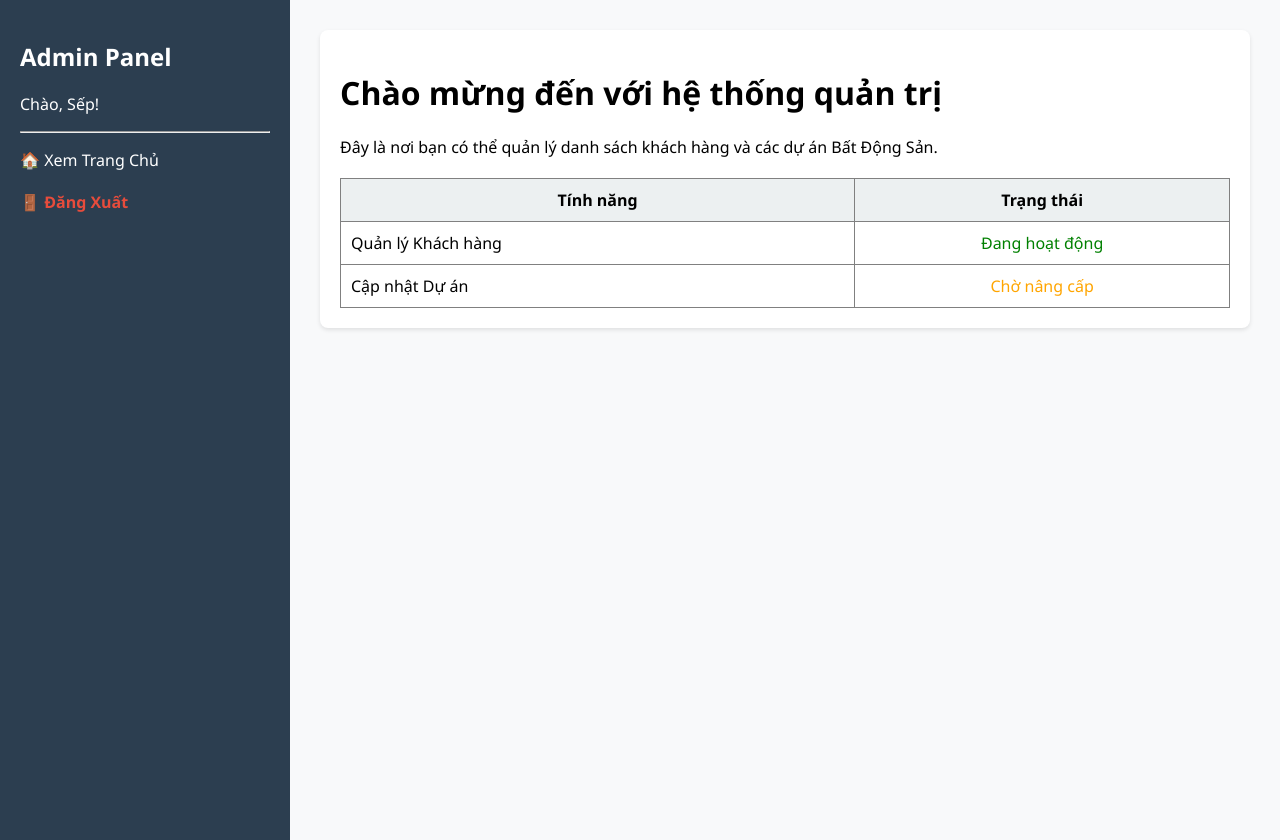
After one commit to NguyenThai-KPI/duanbatdongsan_flask, a Flask app: a page that uses duanbatdongsan/templates/quan_tri.html in a window 1280 px wide. The commit adds this page. Run offline with Flask 3, Linux system fonts and the light colour scheme; the visitor is signed in with stand-in values (Sample User, id 1).

Commit message:
dự án bất động sản

```diff
--- a/duanbatdongsan/app.py
+++ b/duanbatdongsan/app.py
@@ -1,27 +1,29 @@
-from flask import Flask, render_template, request, redirect
+from flask import Flask, render_template, request, redirect, session, url_for
 import csv
 
 from thong_tin_chi_tiet import thong_tin_chi_tiet
 from xu_ly_khach_hang import luu_du_lieu_dang_ky
+
+from admin import admin_bp
+
 app = Flask(__name__)
+app.secret_key = 'batdongsan_bi_mat'
+
+app.register_blueprint(admin_bp)
+
 @app.route('/')
 def trang_chu():
     danh_sach_du_an = []
-    # Đọc file CSV
     with open('du_an.csv', mode='r', encoding='utf-8') as file:
         doc_file = csv.DictReader(file)
         for dong in doc_file:
             danh_sach_du_an.append(dong)
 
-    # Hiển thị danh sách 3 dự án
     return render_template('trang_chu.html', cac_du_an=danh_sach_du_an)
-
 
 @app.route('/du-an/<ma_du_an>')
 def chi_tiet_du_an(ma_du_an):
-    # Tìm dữ liệu tương ứng với mã dự án
     du_an = thong_tin_chi_tiet.get(ma_du_an)
-
     if du_an:
         return render_template('chi_tiet.html', du_an=du_an)
     return "<h1>Dự án không tồn tại!</h1>", 404
@@ -35,6 +37,11 @@ def dang_ky():
 
     luu_du_lieu_dang_ky(ho_ten, sdt, email, du_an)
     return render_template('cam_on.html', ten_khach=ho_ten, ten_du_an=du_an)
+@app.route('/trang_quan_tri)')
+def trang_quan_tri():
+    if 'admin_da_dang_nhap' not in session:
+        return redirect(url_for('admin.dang_nhap'))
+    return render_template('quan_tri.html', admin_name="Sếp")
 
 if __name__ == '__main__':
     app.run(debug=True)
--- /dev/null
+++ b/duanbatdongsan/templates/quan_tri.html
@@ -0,0 +1,49 @@
+<!DOCTYPE html>
+<html lang="vi">
+<head>
+    <meta charset="UTF-8">
+    <title>Bảng Điều Khiển Quản Trị - BĐS</title>
+    <style>
+        body { font-family: 'Segoe UI', Tahoma, Geneva, Verdana, sans-serif; margin: 0; display: flex; }
+        .sidebar { width: 250px; height: 100vh; background: #2c3e50; color: white; padding: 20px; }
+        .content { flex: 1; padding: 30px; background: #f8f9fa; }
+        .card { background: white; padding: 20px; border-radius: 8px; box-shadow: 0 2px 4px rgba(0,0,0,0.1); }
+        .logout-btn { color: #e74c3c; text-decoration: none; font-weight: bold; }
+    </style>
+</head>
+<body>
+
+    <div class="sidebar">
+        <h2>Admin Panel</h2>
+        <p>Chào, {{ admin_name }}!</p>
+        <hr>
+        <ul style="list-style: none; padding: 0;">
+            <li><a href="/" style="color: white; text-decoration: none;">🏠 Xem Trang Chủ</a></li>
+            <li style="margin-top: 20px;"><a href="/dang-xuat" class="logout-btn">🚪 Đăng Xuất</a></li>
+        </ul>
+    </div>
+
+    <div class="content">
+        <div class="card">
+            <h1>Chào mừng đến với hệ thống quản trị</h1>
+            <p>Đây là nơi bạn có thể quản lý danh sách khách hàng và các dự án Bất Động Sản.</p>
+
+            <table border="1" style="width: 100%; border-collapse: collapse; margin-top: 20px;">
+                <tr style="background: #ecf0f1;">
+                    <th style="padding: 10px;">Tính năng</th>
+                    <th>Trạng thái</th>
+                </tr>
+                <tr>
+                    <td style="padding: 10px;">Quản lý Khách hàng</td>
+                    <td style="color: green; text-align: center;">Đang hoạt động</td>
+                </tr>
+                <tr>
+                    <td style="padding: 10px;">Cập nhật Dự án</td>
+                    <td style="color: orange; text-align: center;">Chờ nâng cấp</td>
+                </tr>
+            </table>
+        </div>
+    </div>
+
+</body>
+</html>
--- a/duanbatdongsan/templates/trang_chu.html
+++ b/duanbatdongsan/templates/trang_chu.html
@@ -8,7 +8,9 @@
 <body>
     <h1>HỆ THỐNG QUẢN LÝ BẤT ĐỘNG SẢN</h1>
     <h2>Các dự án đang mở bán nổi bật</h2>
-
+    <div style="text-align: center; margin-top: 50px;">
+    <a href="/dang-nhap" style="color: #ccc; text-decoration: none; font-size: 12px;">Khu vực quản trị viên!</a>
+</div>
 
     <div class="project-container">
         {% for du_an in cac_du_an %}
```
Also changed, not shown: duanbatdongsan/admin.py (added, +22 -0 lines), duanbatdongsan/templates/dang_nhap.html (added, +28 -0 lines).
